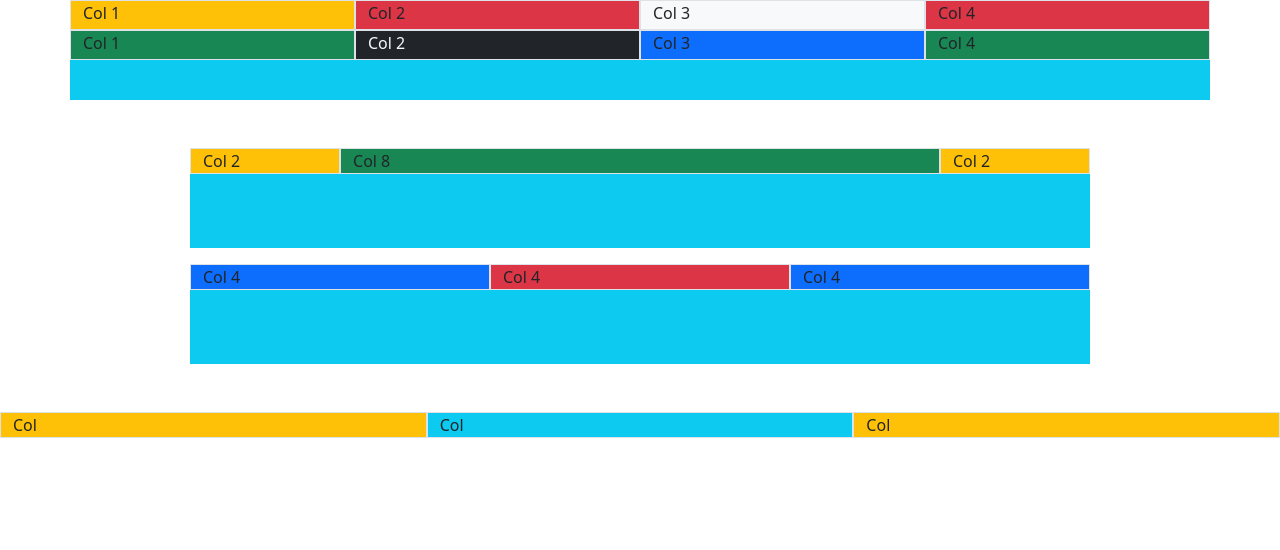
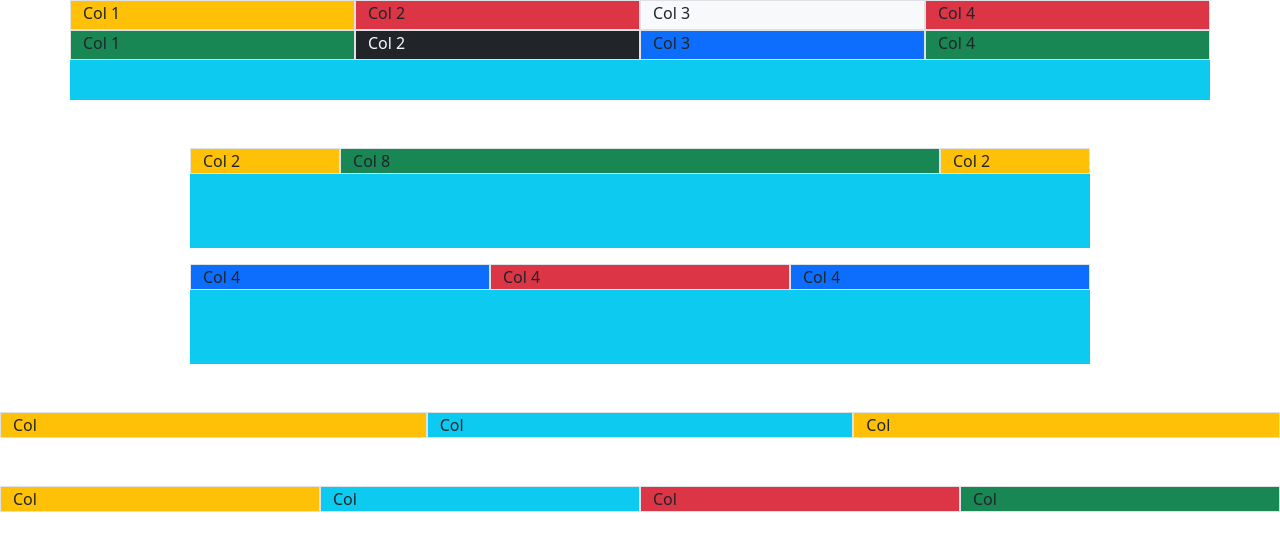
Before and after one commit to hoodaddeveloper/Bootstrap-Sandbox, a plain HTML site: page tutorial-4/index.html in a window 1280 px wide. Drawn offline with nearby package versions, Linux system fonts and the light colour scheme.

Commit message:
row columns

```diff
--- a/tutorial-4/index.html
+++ b/tutorial-4/index.html
@@ -52,6 +52,15 @@
       <div class="col-xl bg-warning border">Col</div>
     </div>
   </div>
+  <!-- Row Columns -->
+  <div class="container-fluid mt-5">
+    <div class="row">
+      <div class="col bg-warning border">Col</div>
+      <div class="col bg-info border">Col</div>
+      <div class="col bg-danger border">Col</div>
+      <div class="col bg-success border">Col</div>
+    </div>
+  </div>
 
   <!-- Bootstrap JavaScript Libraries -->
   <script src="https://cdn.jsdelivr.net/npm/@popperjs/core@2.11.8/dist/umd/popper.min.js"
```
